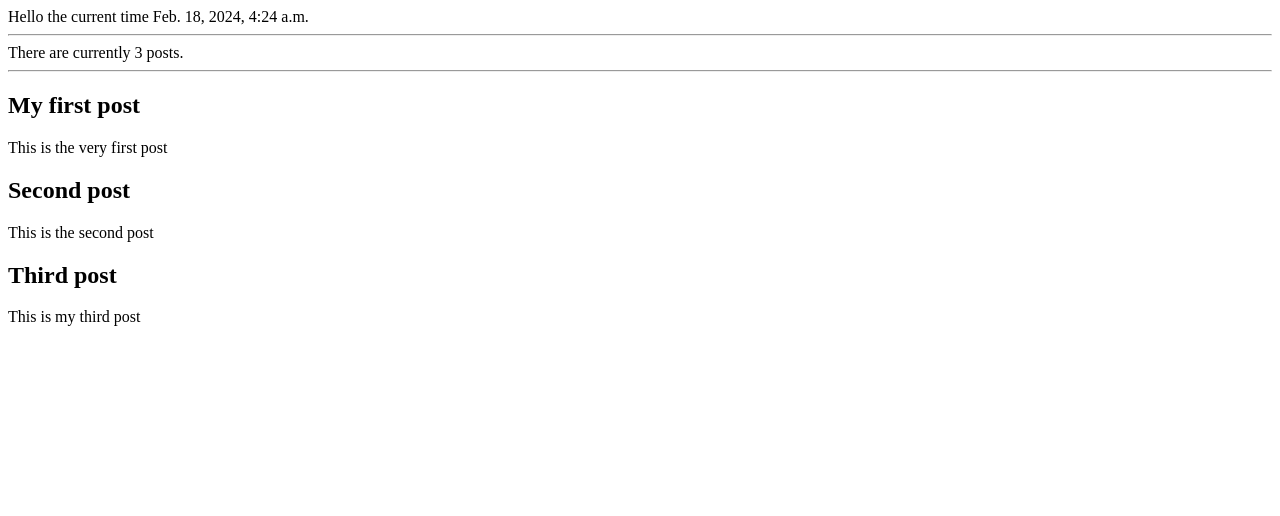
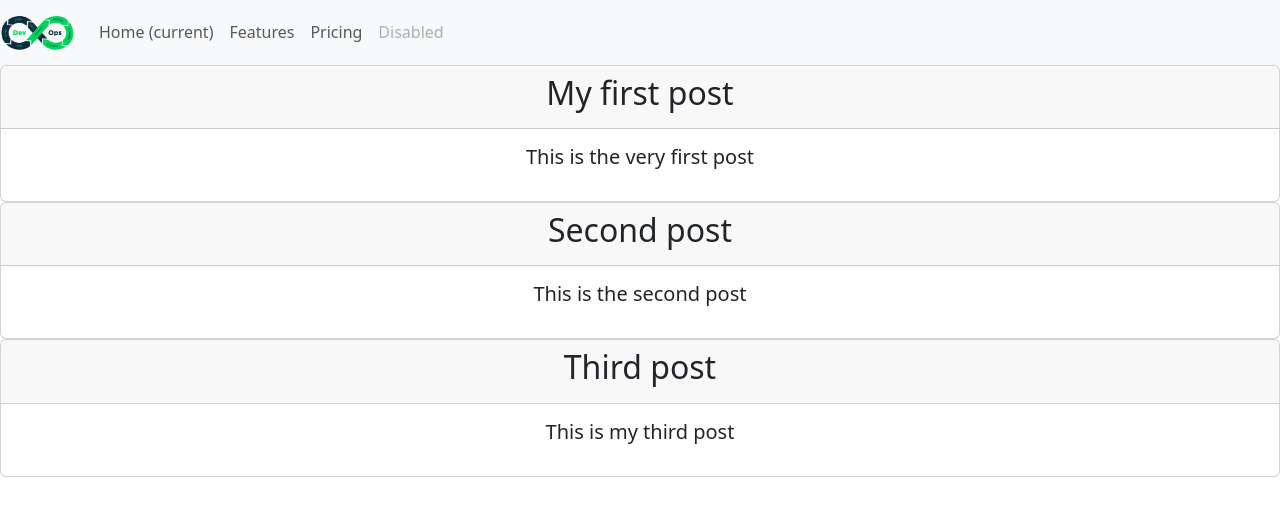
Before and after one commit to Pedraza57/blog, a Django app: page / in a window 1280 px wide. Shown: the top 516 px of the page. Run offline with Django 5.2, Linux system fonts and the light colour scheme; data comes from the database, SQL or seed files in the repository.

Commit message:
fourth commit

```diff
--- a/website/templates/base.html
+++ b/website/templates/base.html
@@ -1,11 +1,17 @@
+{% load static %}
+
 <!DOCTYPE html>
 <html lang="en">
 <head>
     <meta charset="UTF-8">
     <meta name="viewport" content="width=device-width, initial-scale=1.0">
     <title>    {% block title %}{% endblock %}     </title>
+    <link rel="stylesheet" href="https://cdn.jsdelivr.net/npm/bootstrap@5.3.2/dist/css/bootstrap.min.css" integrity="sha384-T3c6CoIi6uLrA9TneNEoa7RxnatzjcDSCmG1MXxSR1GAsXEV/Dwwykc2MPK8M2HN" crossorigin="anonymous">
+    <script src="https://cdn.jsdelivr.net/npm/bootstrap@5.3.2/dist/js/bootstrap.min.js" integrity="sha384-BBtl+eGJRgqQAUMxJ7pMwbEyER4l1g+O15P+16Ep7Q9Q+zqX6gSbd85u4mG4QzX+" crossorigin="anonymous"></script>
+    <link rel="shortcut icon" href="{% static 'website/devops.png' %}" />
 </head>
 <body>
+    {% include 'top-menu.html' %}
     {% block content %}
     {% endblock %}
 </body>
--- /dev/null
+++ b/website/templates/top-menu.html
@@ -0,0 +1,24 @@
+
+{% load static %}
+<nav class="navbar navbar-expand-lg navbar-light bg-light">
+    <a class="navbar-brand" href="#"><img src="{% static 'website/devops.png' %}" alt="My imgae" width="75"></a>
+    <button class="navbar-toggler" type="button" data-toggle="collapse" data-target="#navbarNav" aria-controls="navbarNav" aria-expanded="false" aria-label="Toggle navigation">
+      <span class="navbar-toggler-icon"></span>
+    </button>
+    <div class="collapse navbar-collapse" id="navbarNav">
+      <ul class="navbar-nav">
+        <li class="nav-item active">
+          <a class="nav-link" href="#">Home <span class="sr-only">(current)</span></a>
+        </li>
+        <li class="nav-item">
+          <a class="nav-link" href="#">Features</a>
+        </li>
+        <li class="nav-item">
+          <a class="nav-link" href="#">Pricing</a>
+        </li>
+        <li class="nav-item">
+          <a class="nav-link disabled" href="#">Disabled</a>
+        </li>
+      </ul>
+    </div>
+  </nav>
--- a/website/templates/website/welcome.html
+++ b/website/templates/website/welcome.html
@@ -2,12 +2,15 @@
 {% block title %}Welcome to my blog{% endblock %}
 
 {% block content %}
-    Hello the current time {{current_time}}
-    <hr>
-    There are currently {{num_posts}} posts.
-    <hr>
     {% for post in posts %}
-        <h2> {{post.title}} </h2>
-        <p> {{post.body}} </p>
+        <div class="card text-center">
+            <div class="card-header">
+            <h2> {{post.title}} </h2>
+            </div>
+            <div class="card-body">
+            <h5 class="card-title"><p> {{post.body}} </p></h5>
+            </div>
+            </div>
+        </div>
     {% endfor%}
 {% endblock %}
```
Also changed, not shown: website/static/website/devops.png (added).
